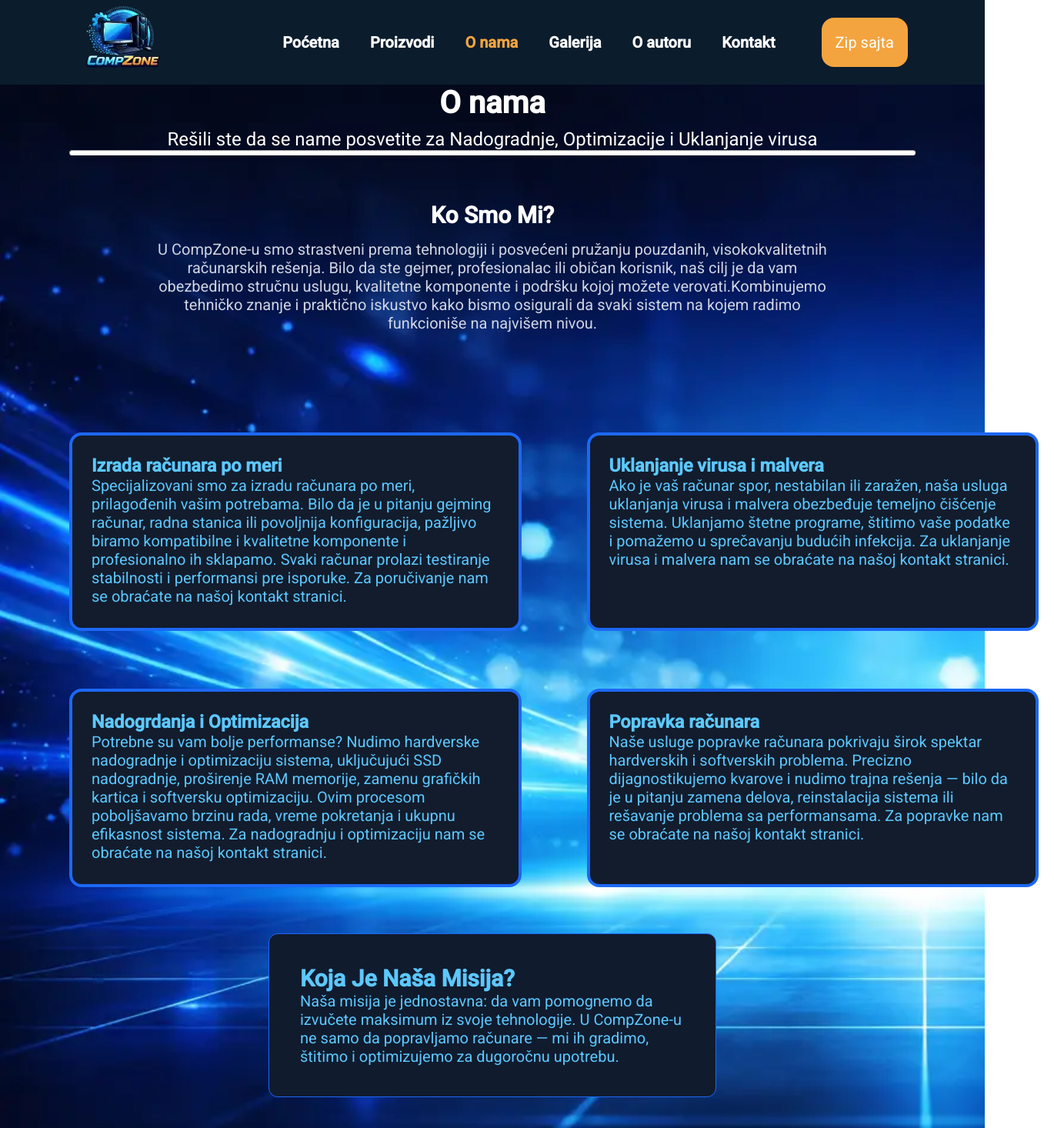
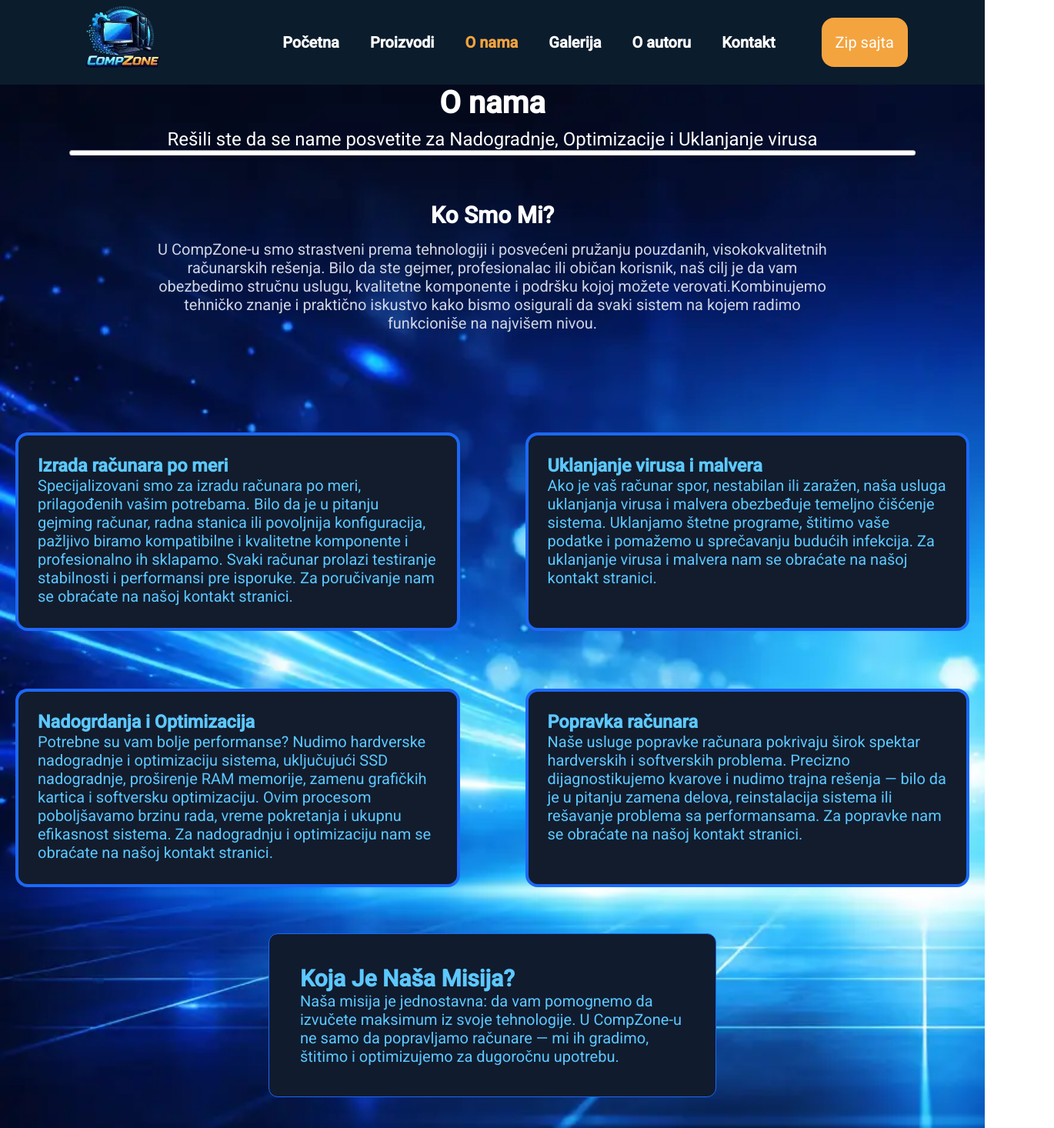
Before and after one commit to Daakii-1/CompZone, a plain HTML site: page o-nama.html in a window 1280 px wide. Shown: the top 1466 px of the page at 77% size, 1370 px wide, since content can reach past the window. Drawn offline with Linux system fonts and the light colour scheme.

Commit message:
Gotov sajt

```diff
--- a/assets/css/style.css
+++ b/assets/css/style.css
@@ -551,9 +551,8 @@ button:hover
   grid-template-columns: repeat(2, 1fr);
   gap: 45px;
   margin: 50px 0;
-  width: 1300px;
   align-items: center;
-  margin-left: 70px;
+  place-content: center;
 }
 .zone-bg
 {
--- a/o-nama.html
+++ b/o-nama.html
@@ -18,7 +18,7 @@
             <a href="index.html" alt="logo"><img class="logo" src="/assets/images/Logo.webp" alt="Logo"/></a>
             <div class="drugi_deo_headera">
                 <ul>
-                    <li><a href="/index.html">Poćetna</a></li>
+                    <li><a href="/index.html">Početna</a></li>
                     <li><a href="/proizvodi.html">Proizvodi</a></li>
                     <li id="head-o-nama"><a href="/o-nama.html">O nama</a></li>
                     <li><a href="/galerija.html">Galerija</a></li>
```
Also changed, not shown: galerija.html (+1 -1 lines), index.html (+1 -1 lines), kontakt.html (+1 -1 lines), o-autoru.html (+1 -1 lines), proizvodi.html (+1 -1 lines).
